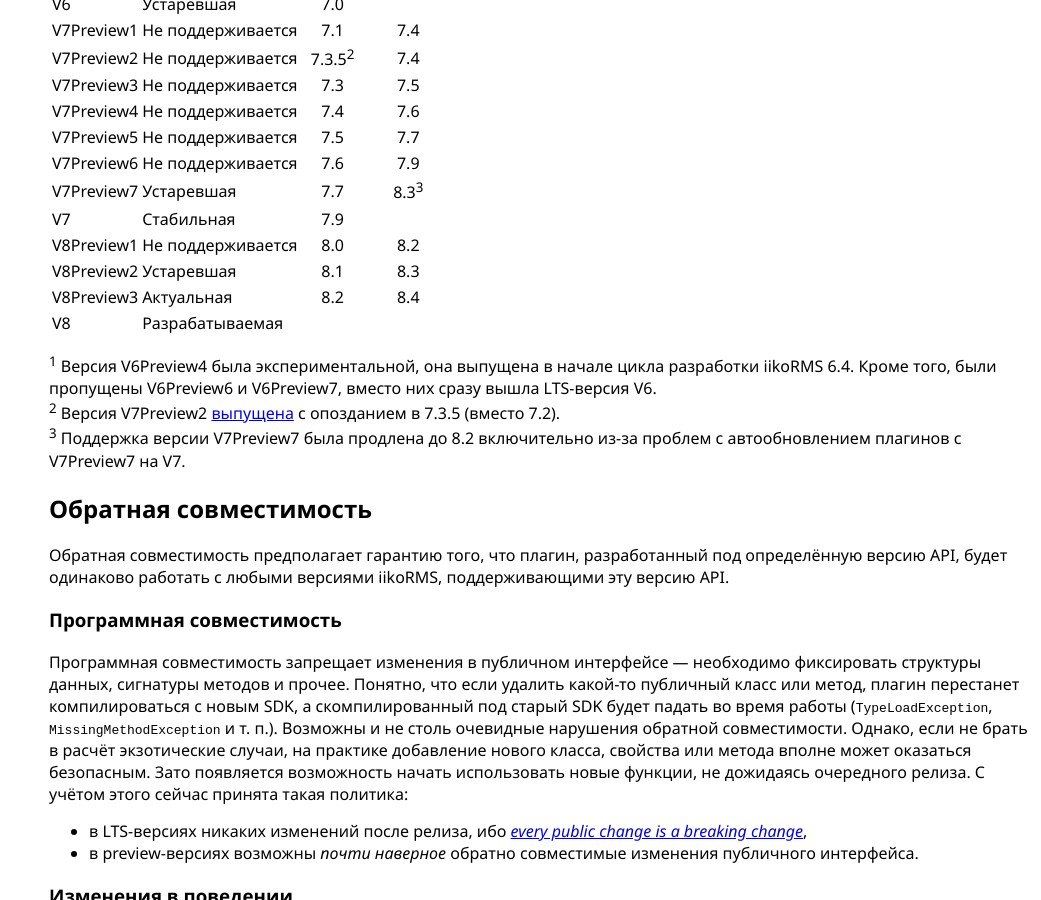
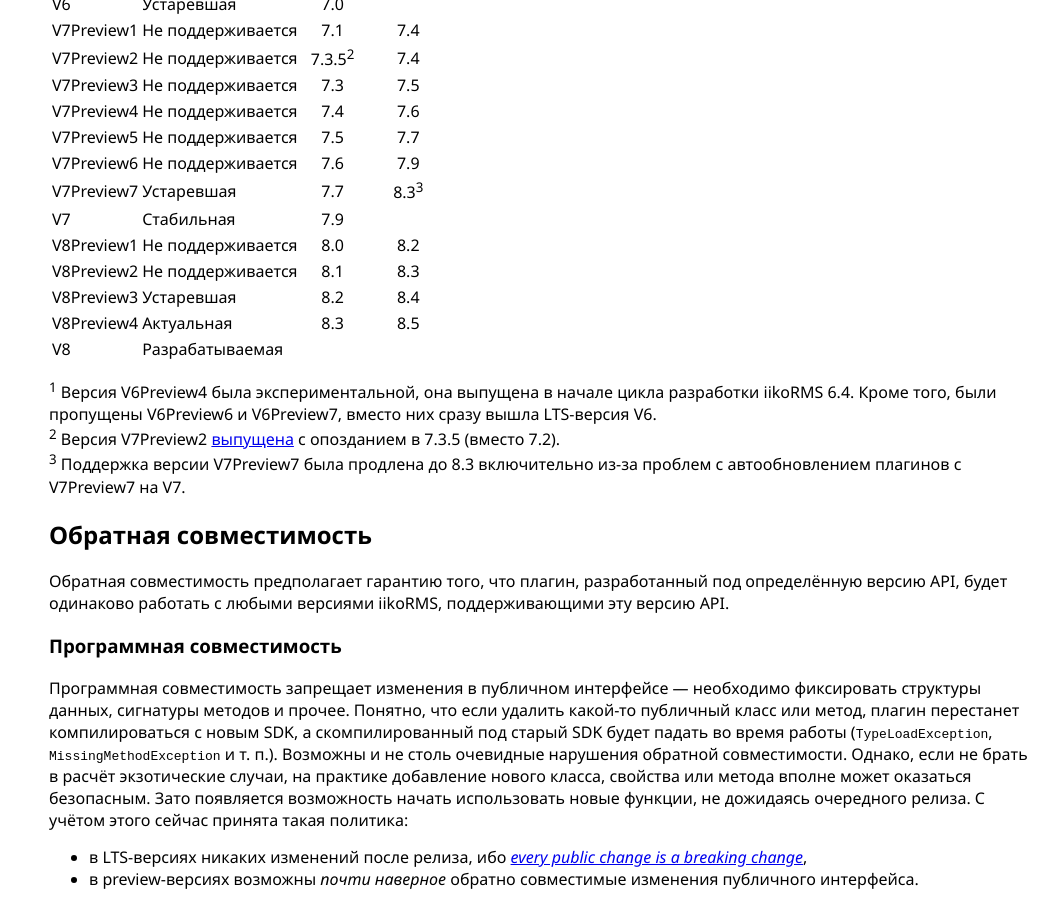
Before and after one commit to iiko/front.api.doc, a Jekyll site: the page built from versioning.md, in a window 1280 px wide and 900 px high, scrolled down 2400 px. Shown: the whole window, without its empty margins (239-1280 px from the left). Built offline with Jekyll 4.4.1, drawn with Linux system fonts in a browser that asks for light colours.

Commit message:
Актуализировать таблицу выпуска версий
- добавить подписи с версиями

```diff
--- a/versioning.md
+++ b/versioning.md
@@ -91,6 +91,8 @@
     <text x="502" y="520" font-size="80%">8.0</text>
     <text x="524" y="520" font-size="80%">8.1</text>
     <text x="546" y="520" font-size="80%">8.2</text>
+    <text x="570" y="520" font-size="80%">8.3</text>
+    <text x="592" y="520" font-size="80%">8.4</text>
   </g>
   <g>
     <rect x="0" y="5" fill="rgba(130,130,0,0.1)" height="20" width="816" />
@@ -135,7 +137,7 @@
     <rect x="434" y="270" fill="darkblue" height="10" width="22" />
     <rect x="0" y="285" fill="rgba(130,130,0,0.1)" height="20" width="816" />
     <rect x="434" y="290" fill="steelblue" height="10" width="22" />
-    <rect x="456" y="290" fill="darkblue" height="10" width="90" />
+    <rect x="456" y="290" fill="darkblue" height="10" width="136" />
     <rect x="291" y="310" fill="lightgrey" height="10" width="189" />
     <rect x="480" y="310" fill="green" height="10" width="156" />
     <rect x="636" y="310" fill="darkgreen" height="10" width="180" />
@@ -226,14 +228,15 @@
 | V7Preview7 | Устаревшая        | 7.7              | 8.3<sup>3</sup>      |
 | V7         | Стабильная        | 7.9              |          |
 | V8Preview1 | Не поддерживается | 8.0              | 8.2      |
-| V8Preview2 | Устаревшая        | 8.1              | 8.3      |
-| V8Preview3 | Актуальная        | 8.2              | 8.4      |
+| V8Preview2 | Не поддерживается | 8.1              | 8.3      |
+| V8Preview3 | Устаревшая        | 8.2              | 8.4      |
+| V8Preview4 | Актуальная        | 8.3              | 8.5      |
 | V8         | Разрабатываемая   |                  |          |
 
 
 <sup>1</sup> Версия V6Preview4 была экспериментальной, она выпущена в начале цикла разработки iikoRMS 6.4. Кроме того, были пропущены V6Preview6 и V6Preview7, вместо них сразу вышла LTS-версия V6.
 <sup>2</sup> Версия V7Preview2 [выпущена](2020/05/28/v7preview2-release.html) с опозданием в 7.3.5 (вместо 7.2).
-<sup>3</sup> Поддержка версии V7Preview7 была продлена до 8.2 включительно из-за проблем с автообновлением плагинов с V7Preview7 на V7.
+<sup>3</sup> Поддержка версии V7Preview7 была продлена до 8.3 включительно из-за проблем с автообновлением плагинов с V7Preview7 на V7.
 
 ## Обратная совместимость
 Обратная совместимость предполагает гарантию того, что плагин, разработанный под определённую версию API, будет одинаково работать с любыми версиями iikoRMS, поддерживающими эту версию API.
```
